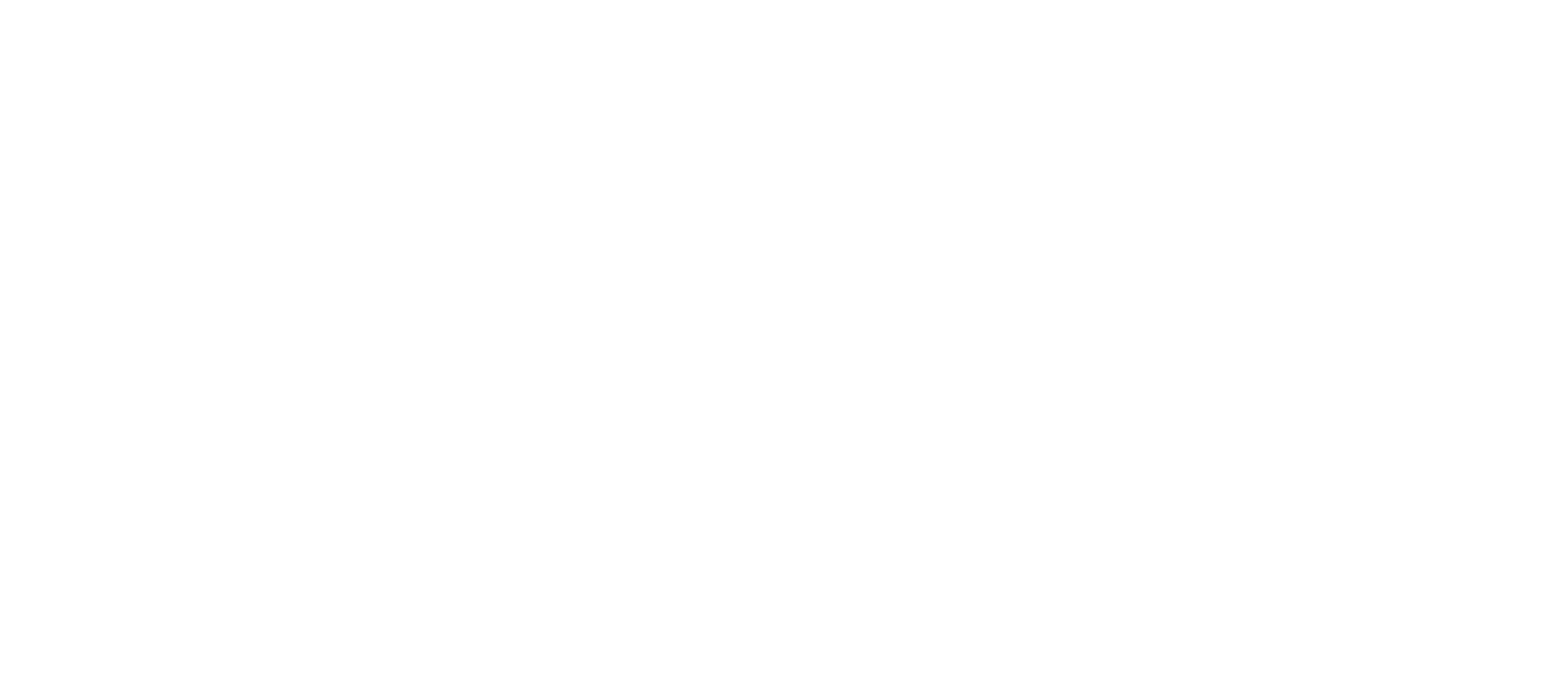
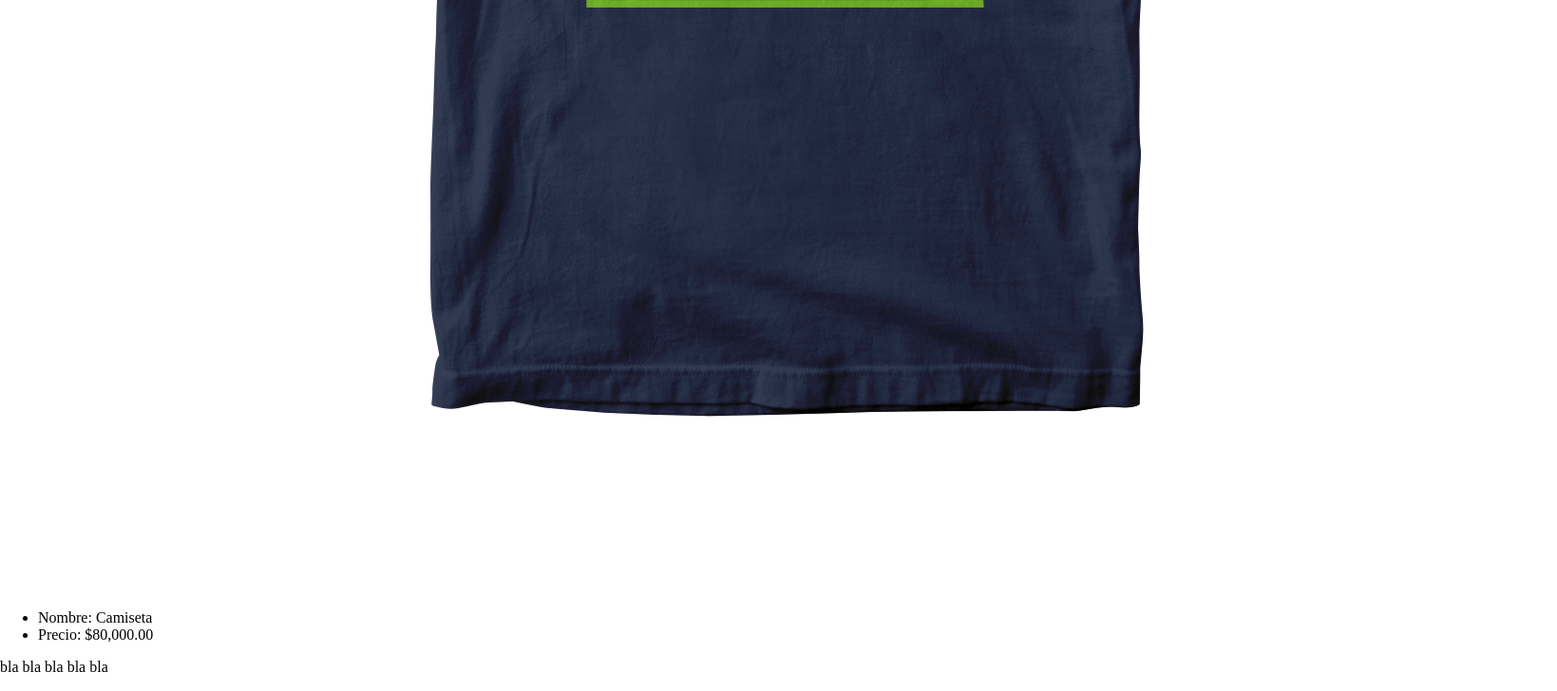
Before and after one commit to Christianlopez4/Platzi-store, an Angular app: page /products/1 in a window 1280 px wide. Shown: the part 859-1587 px from the top of the page at 95% size, 1639 px wide, since content can reach past the window. Before the commit the page ends 800 px from the top, so only its background shows below. Built offline with nearby package versions, Linux system fonts and the light colour scheme.

Commit message:
Completo el detalle del producto

```diff
--- a/src/app/product-detail/product-detail.component.html
+++ b/src/app/product-detail/product-detail.component.html
@@ -1 +1,11 @@
-<p>product-detail works!</p>
+<div>
+    <img [src]="product.image" alt="">
+</div>
+
+<div>
+    <ul>
+        <li>Nombre: {{ product.title }}</li>
+        <li>Precio: {{ product.price | currency}}</li>
+    </ul>
+    <p>{{ product.description }}</p>
+</div>
--- a/src/app/product-detail/product-detail.component.ts
+++ b/src/app/product-detail/product-detail.component.ts
@@ -1,6 +1,7 @@
 import { Component, OnInit } from '@angular/core';
 import { ActivatedRoute, Params} from '@angular/router';
 import { ProductsService } from '../products.service';
+import { Product } from '../product.model';
 
 @Component({
   selector: 'app-product-detail',
@@ -8,6 +9,8 @@
   styleUrls: ['./product-detail.component.css']
 })
 export class ProductDetailComponent implements OnInit {
+
+  product: Product;
 
   constructor(
     private route: ActivatedRoute,
@@ -17,8 +20,7 @@
   ngOnInit(): void {
     this.route.params.subscribe((params: Params) => {
       const id = params.id;
-      const product = this.productService.getProduct(id);
-      console.log(product);
+      this.product = this.productService.getProduct(id);
     } );
   }
 
--- a/src/app/product/product.component.html
+++ b/src/app/product/product.component.html
@@ -1,5 +1,6 @@
 <h3 appHighlight>{{ product.title | uppercase}}</h3>
 <img [src]="product.image" alt="">
 <strong>{{ product.price | currency}}</strong>
+<p>{{ today | date}}</p>
 <button (click)="addToCarrito()">Agregar al carrito</button>
-<p>{{ today | date}}</p>
+<a [routerLink]="['/products', product.id]">Ver detalle</a>
```
